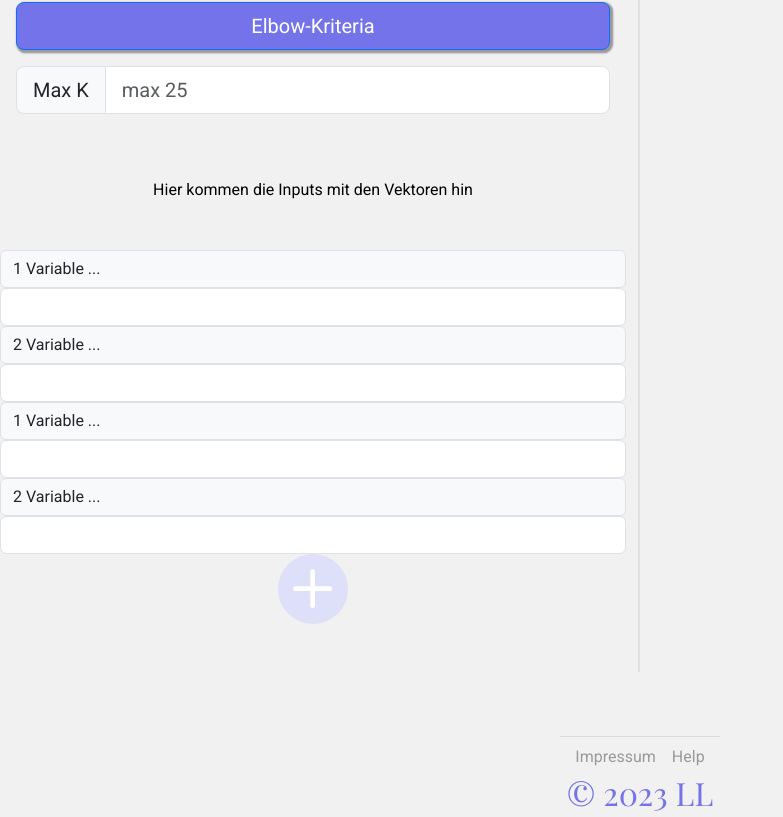
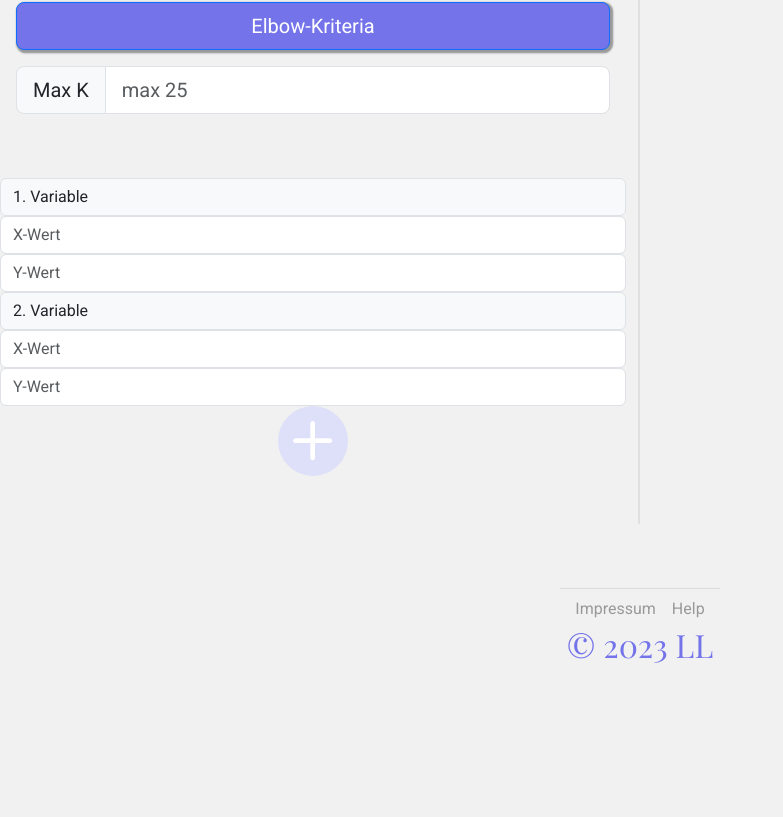
Before and after one commit to felixkru/PP2023, a Next.js app in the folder pp-2023/: page / in a window 1280 px wide. Shown: the part 748-1565 px from the top of the page, without its empty margins (0-783 px from the left). After the commit the page ends 1417 px from the top, so only its background shows below. Built offline with nearby package versions, Linux system fonts and the light colour scheme; a web font is replaced by a local one.

Commit message:
Redesigned manuel Variable Input

```diff
--- a/pp-2023/src/app/kmeans/create-save-manuel-input.js
+++ b/pp-2023/src/app/kmeans/create-save-manuel-input.js
@@ -75,19 +75,25 @@ export function HandleDynamicGeneratedInputFieldsProvider({children}) {
     /*
     renderInputElement rendert HTML-Elemente. Dabei wird ein unique Key als i gesetzt.
     Der Helper dient dazu, entweder 2 oder 3 Inputs pro Reihe zu generieren. Col- und Row-Index geben Parameter für die
-    Wertzuweisung in einem Mehrdimensionalen Array mit.
+    Wertzuweisung in einem mehrdimensionalen Array mit.
      */
-    const renderInputElement = (i, helper, colIndex, rowIndex) => (
+    const renderInputElement = (i, helper, colIndex, rowIndex, Achse) => (
         <div key={i} className="grid-cell">
-            <label className='input-group-text' htmlFor={`inputVector${i}`}>{helper} Variable ...</label>
             <input id={`inputVector${i}`}
                    className={`inputVector${i} form-control input-vektor-get`}
                    type={"number"}
                    required={true}
+                   placeholder={Achse}
                    aria-rowindex={rowIndex}
                    aria-colindex={colIndex}
                    onChange={event => handleInputChange(rowIndex, colIndex, parseInt(event.target.value))}
             />
+        </div>
+    );
+
+    const renderLabelElement = (anzahlVariablen) => (
+        <div key={`Label${anzahlVariablen}`} className="grid-cell">
+            <label className='input-group-text' htmlFor={`Label${anzahlVariablen}`}>{anzahlVariablen}. Variable</label>
         </div>
     );
 
@@ -98,16 +104,32 @@ export function HandleDynamicGeneratedInputFieldsProvider({children}) {
     const renderInputs = () => {
         if (numberOfVariables) {
             const newCounter = numberOfVariables * counterCountAdd;
+            let anzahlVariablen = 1;
             const inputs = [];
             let helper = 1;
             let rowIndex = 0;
             let colIndex = 0;
+            let Achse = "";
 
             for (let i = 0; i < newCounter; i++) {
                 helper = setCorrectHelperValue(helper);
+                if (helper === 1) {
+                    Achse = "X-Wert";
+                    inputs.push(
+                        renderLabelElement(anzahlVariablen)
+                    );
+                    anzahlVariablen++;
+                }
+                else if (helper === 2) {
+                    Achse = "Y-Wert";
+                }
+                else {
+                    Achse = "Z-Wert";
+                }
+
                 inputs.push(
                     renderInputElement(i, helper,
-                        colIndex, rowIndex)
+                        colIndex, rowIndex, Achse)
                 );
 
                 rowIndex = setCorrectRowIndex(rowIndex, colIndex);
@@ -142,9 +164,6 @@ export function CreateManuelInputFields() {
 
     return (
         <div>
-            <section id='vectors' className='mb-5'>
-                Hier kommen die Inputs mit den Vektoren hin
-            </section>
             {renderInputs()}
             <section id='addVectorButton' className='mb-5'>
                 <button type="button"
```
